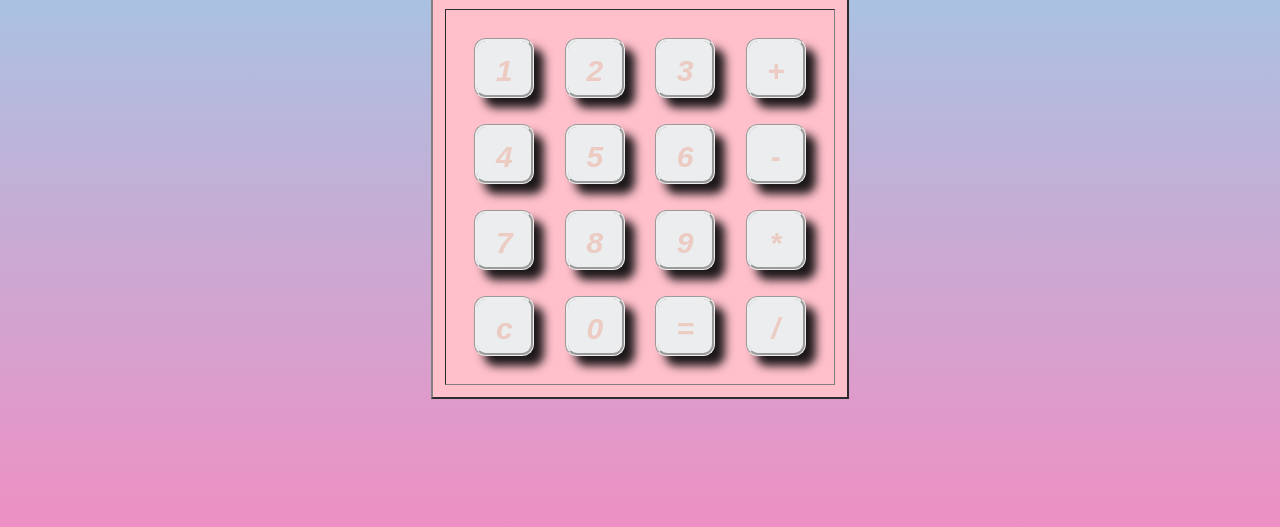
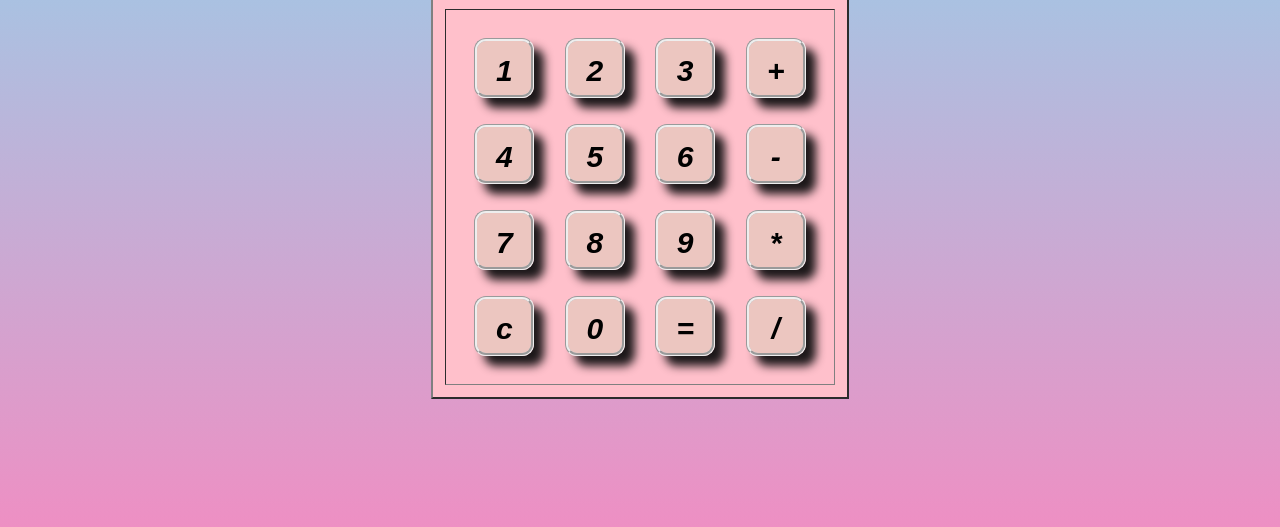
Before and after one commit to RAJEEVKUMAR9598/GDSC_1, a plain HTML site: page index.html in a window 1280 px wide. Shown: the part 217-744 px from the top of the page. Drawn offline with Linux system fonts and the light colour scheme.

Commit message:
Update gg.css

```diff
--- a/gdsc/gg.css
+++ b/gdsc/gg.css
@@ -79,7 +79,7 @@ input[type=button] {
     border-radius: 30%;
 
     font-weight: bold;
-  color: #ebc7bfea;
+     background-color: #ebc7bfea;
     cursor: pointer;
     box-shadow: 5px 5px 0px rgb(72, 32, 218);
   margin: 13px;
```
